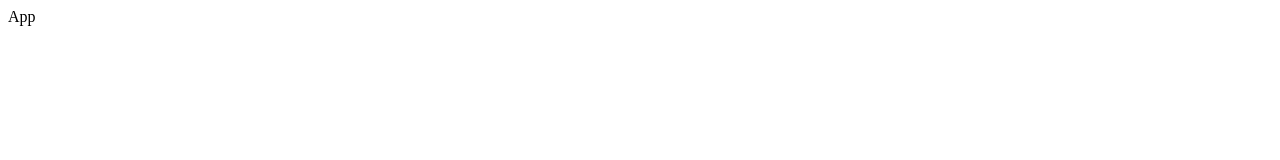
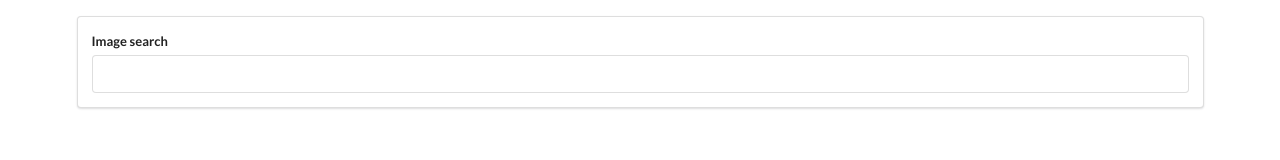
Before and after one commit to ilayda-the-Disc0Queen/search-and-pics, a React app: page / in a window 1280 px wide. Built offline with nearby package versions, Linux system fonts and the light colour scheme.

Commit message:
add onInputChange fn to handle search bar input

```diff
--- a/public/index.html
+++ b/public/index.html
@@ -9,6 +9,8 @@
       name="description"
       content="Web site created using create-react-app"
     />
+    <!-- SEMANTIC UI STYLESHEET -->
+    <link rel="stylesheet" href="https://cdnjs.cloudflare.com/ajax/libs/semantic-ui/2.4.1/semantic.min.css">
     <link rel="apple-touch-icon" href="%PUBLIC_URL%/logo192.png" />
     <!--
       manifest.json provides metadata used when your web app is installed on a
--- a/src/components/App.js
+++ b/src/components/App.js
@@ -1,7 +1,12 @@
 import React from 'react';
+import SearchBar from './SearchBar'
 
 const App = () => {
-  return <div>App</div>;
+  return (
+  <div className="ui container" style={{ marginTop: '16px' }}>
+    <SearchBar />
+  </div>
+    );
 };
 
 export default App
--- /dev/null
+++ b/src/components/SearchBar.js
@@ -0,0 +1,23 @@
+import React from 'react';
+
+class SearchBar extends React.Component {
+  onInputChange(event) {
+    console.log(event.target.value);
+  }
+
+
+  render() {
+    return (
+      <div className="ui segment">
+        <form className="ui form">
+          <div className="field">
+            <label>Image search</label>
+            <input type="text" onChange={this.onInputChange} /> {/* not {this.onInputChange()}. also u have to use onChange otherwise the function won't bbe called anytime the input is changed. <input type="text" onChange={(event) => console.log(event.target.value)} /> {/* this syntax is for when we have a single line of code (so we don't have to define a fn for it) */}
+          </div>
+        </form>
+      </div>
+    );
+  }
+}
+
+export default SearchBar;
```
